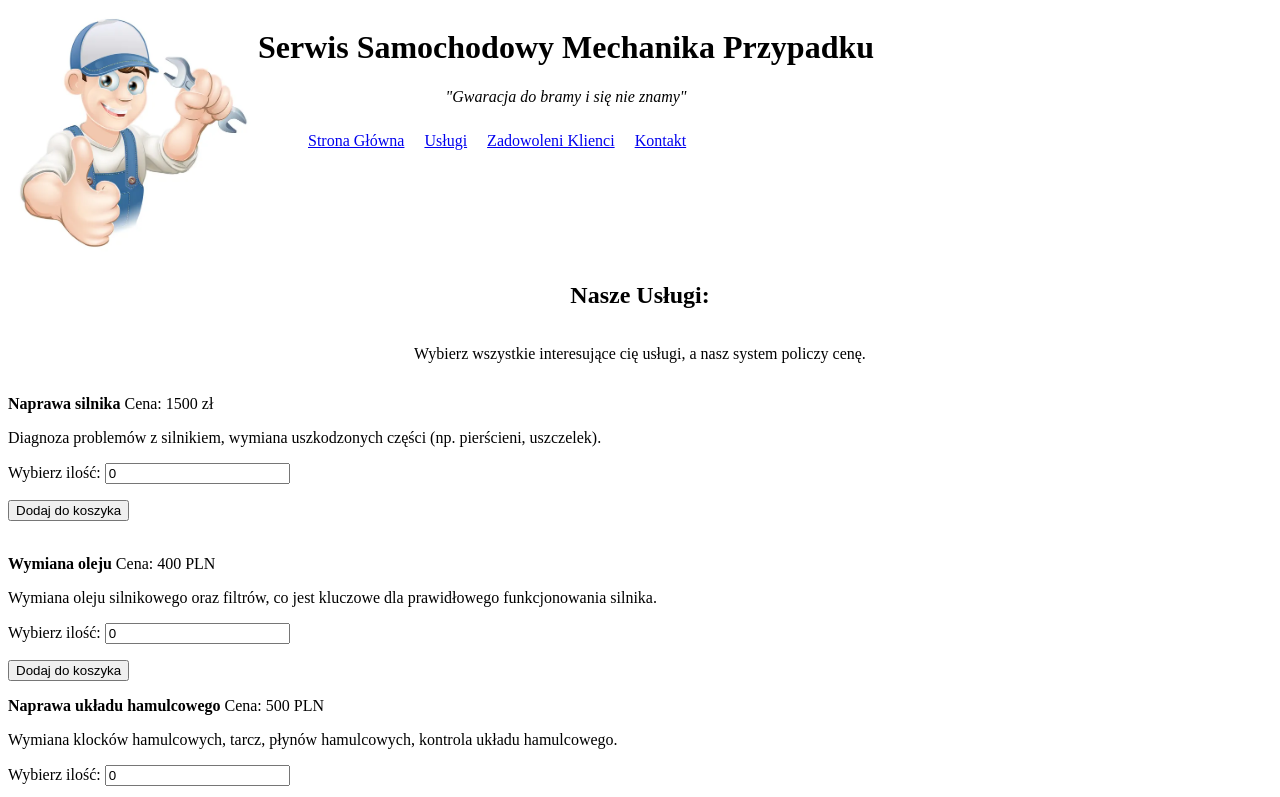
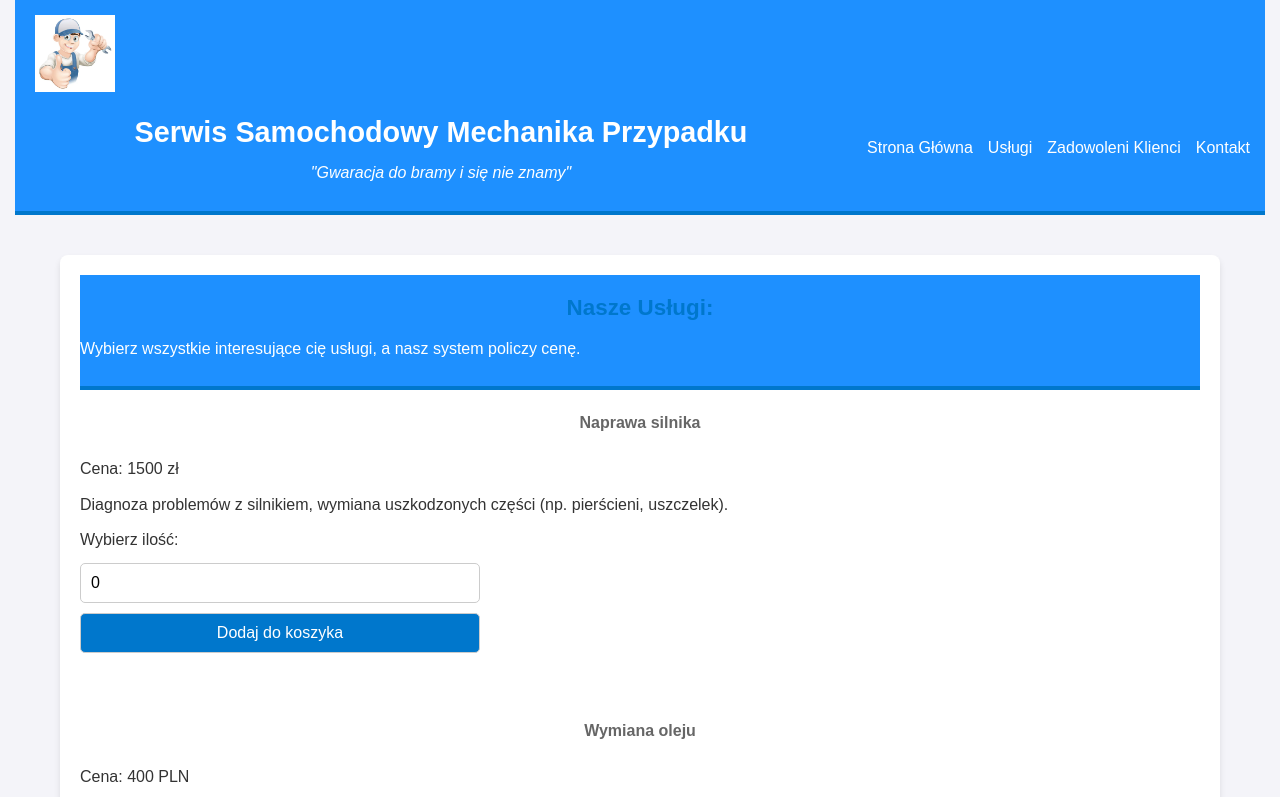
Before and after one commit to mechanika-przypadku/mechanika-przypadku.github.io, a plain HTML site: page uslugi.html in a window 1280 px wide. Shown: the top 797 px of the page. Drawn offline with Linux system fonts and the light colour scheme.

Commit message:
Update style.css

```diff
--- a/style.css
+++ b/style.css
@@ -1,27 +1,188 @@
-#logo
-{
-    width: 250px;
-    height: 250px;
+/* Ogólny reset stylów */
+* {
+    margin: 0;
+    padding: 0;
+    box-sizing: border-box;
 }
-header
-{
-    display: flex;
+
+/* Styl dla ciała strony */
+body {
+    font-family: 'Arial', sans-serif;
+    line-height: 1.6;
+    background-color: #f4f4f9;
+    color: #333;
+    padding: 0 15px;
+}
+
+/* Nagłówek */
+header {
+    background-color: #1e90ff;
+    color: #fff;
+    padding: 15px 0;
+    border-bottom: 4px solid #0077cc;
+}
+
+header > h2 {
     text-align: center;
 }
-.titleandsub
-{
+
+header .logo img {
+    width: 80px;
+    height: auto;
+    margin-left: 20px;
+}
+
+.headernnav {
+    display: flex;
+    flex-wrap: wrap;
+    align-items: center;
+    justify-content: space-between;
+}
+
+.titleandsub {
+    text-align: center;
+    flex: 1;
+    padding: 10px;
+}
+
+.titleandsub h1 {
+    font-size: 1.8rem;
+    font-weight: bold;
     text-align: center;
 }
-nav > ul
-{
+
+.titleandsub blockquote {
+    font-style: italic;
+    margin-top: 5px;
+    font-size: 1rem;
+}
+
+nav ul {
     list-style: none;
     display: flex;
+    justify-content: center;
+    gap: 15px;
+    margin-right: 15px;
 }
-nav > ul > li
-{
+
+nav ul li a {
+    color: #fff;
+    text-decoration: none;
+    font-size: 1rem;
+    transition: color 0.3s ease;
+}
+
+nav ul li a:hover {
+    color: #f4f4f9;
+}
+
+/* Styl dla głównej zawartości */
+main {
+    padding: 20px;
+    max-width: 1200px;
+    margin: auto;
+}
+
+article {
+    background: #fff;
+    padding: 20px;
+    margin: 20px 0;
+    border-radius: 8px;
+    box-shadow: 0px 4px 6px rgba(0, 0, 0, 0.1);
+}
+
+article section {
+    margin-bottom: 20px;
+}
+
+h2 {
+    color: #0077cc;
+    margin-bottom: 10px;
+    font-size: 1.4rem;
+}
+
+p {
+    margin-bottom: 10px;
+}
+
+/* Formularze i inputy */
+input[type="text"],
+input[type="number"],
+input[type="email"],
+button {
+    display: block;
+    margin: 10px 0;
     padding: 10px;
+    width: 100%;
+    max-width: 400px;
+    font-size: 1rem;
+    border: 1px solid #ccc;
+    border-radius: 5px;
 }
-header#uslugi
-{
-    flex-direction: column;
+
+button {
+    background-color: #0077cc;
+    color: white;
+    cursor: pointer;
+    transition: background-color 0.3s ease;
 }
+
+button:hover {
+    background-color: #005fa3;
+}
+
+/* Koszyk */
+#wypisanieuslog p {
+    margin: 5px 0;
+}
+
+h3 {
+    color: #333;
+    font-size: 1.2rem;
+    margin-top: 10px;
+}
+
+/* Slideshow i placeholdery */
+strong {
+    display: block;
+    text-align: center;
+    color: #666;
+    font-size: 1rem;
+    padding: 20px 0;
+}
+
+/* Footer */
+footer {
+    text-align: center;
+    background-color: #1e90ff;
+    color: #fff;
+    padding: 10px 0;
+    margin-top: 20px;
+    border-top: 4px solid #0077cc;
+}
+
+footer p {
+    font-size: 0.9rem;
+    margin: 5px 0;
+}
+
+/* Responsywność */
+@media (max-width: 768px) {
+    header .headernnav {
+        flex-direction: column;
+        align-items: center;
+    }
+
+    nav ul {
+        flex-direction: column;
+        gap: 10px;
+    }
+
+    .titleandsub h1 {
+        font-size: 1.5rem;
+    }
+
+    main {
+        padding: 10px;
+    }
+}
```
